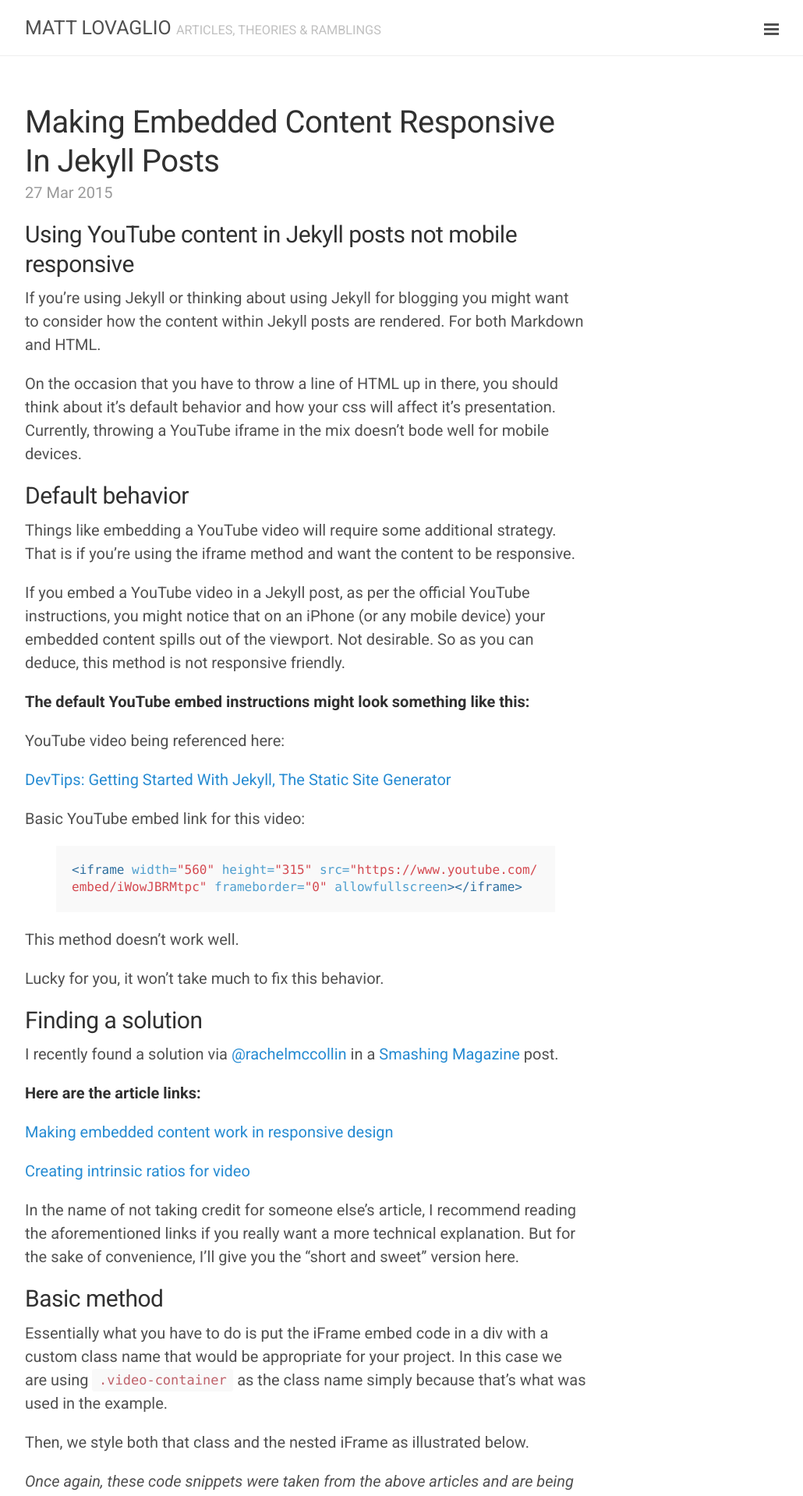
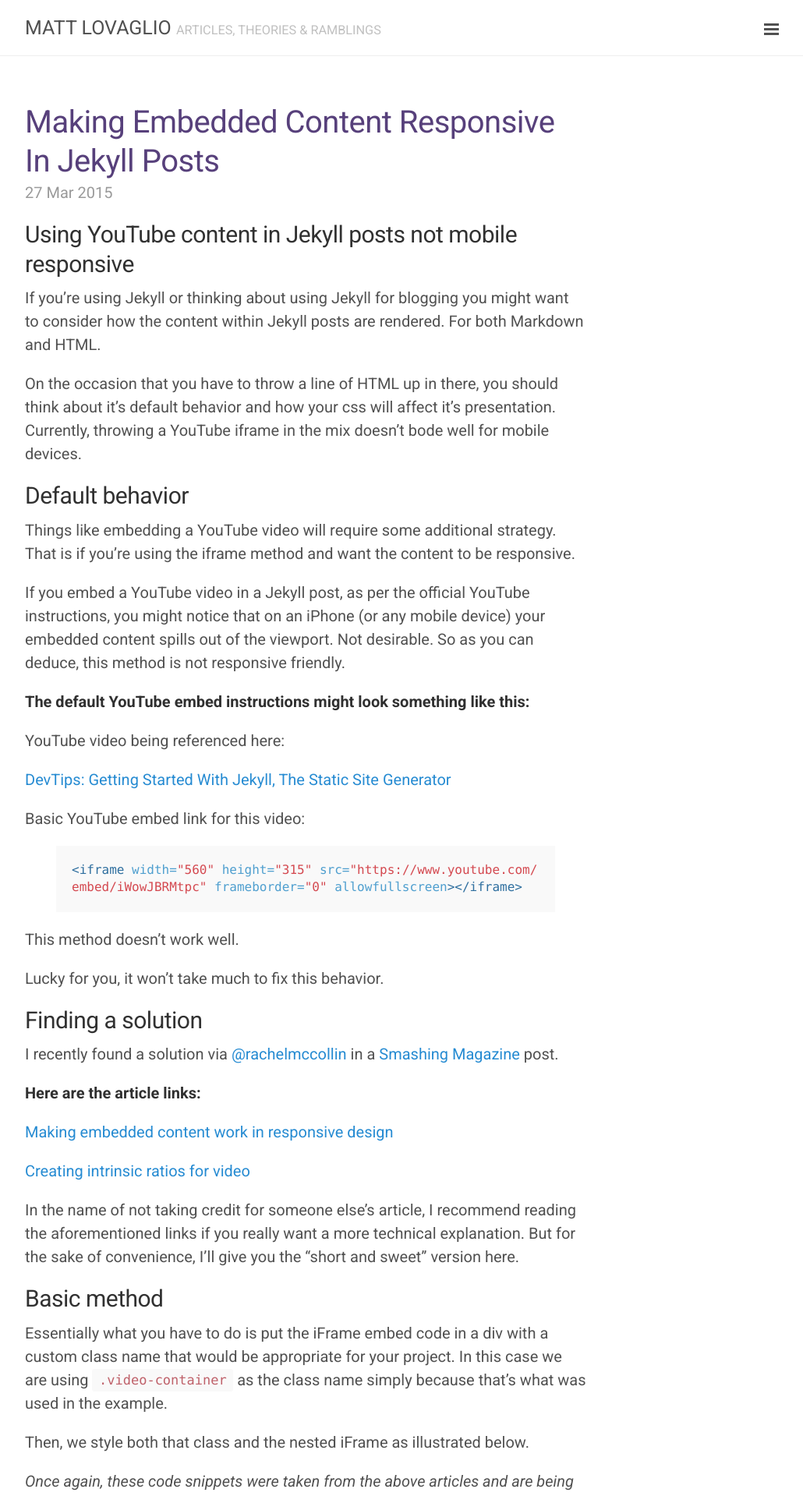
Before and after one commit to mattlovaglio/mattlovaglio.github.io, a Jekyll site: the page built from index.html, in a window 1280 px wide. Shown: the top 1919 px of the page at 78% size, without its empty margins (248-1278 px from the left). Built offline with Jekyll 4.4.1, drawn with Linux system fonts in a browser that asks for light colours; Markdown is read by kramdown in place of the engine named in the settings; the list of posts is cut into pages by our own code.

Commit message:
Page/ Post Title Color
Changed it to #57407B. A purple.

```diff
--- a/public/css/lanyon.css
+++ b/public/css/lanyon.css
@@ -307,12 +307,12 @@ a.sidebar-nav-item:focus {
 /* Blog post or page title */
 
 .page-title {
-  color: #303030;
+  color: #57407B;
 }
 
 .post-title,
 .post-title a {
-  color: #303030;
+  color: #57407B;
 }
 
 .page-title,
```
